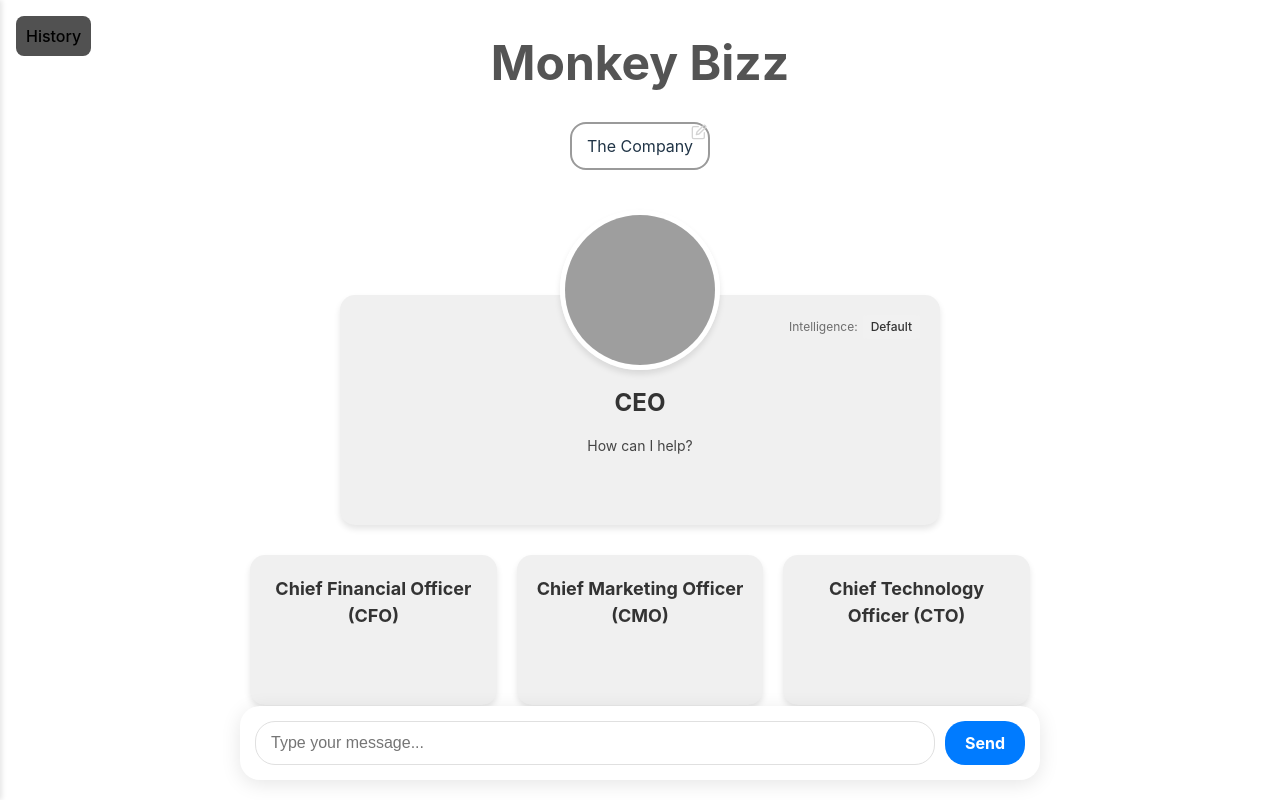
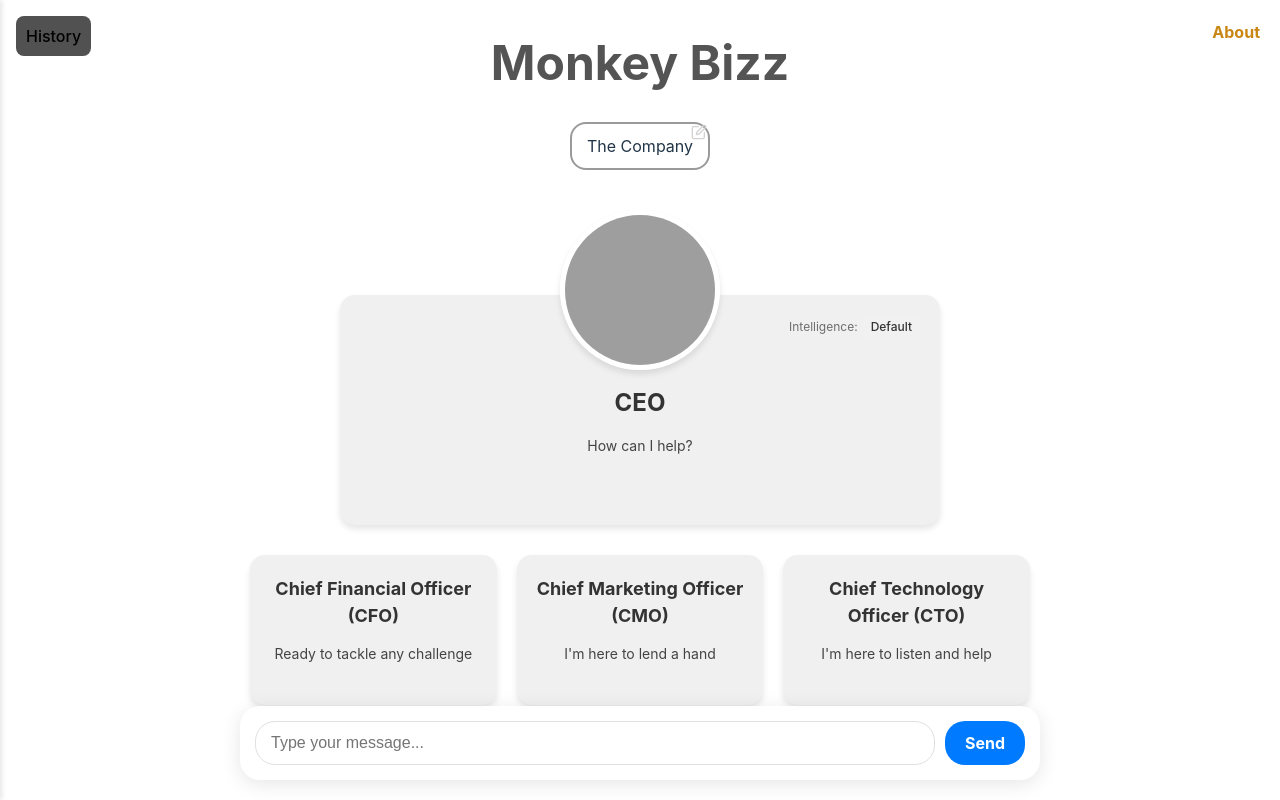
Before and after one commit to MacketSWE/monkey-bizz, a React (Vite) app: page / in a window 1280 px wide. Built offline with nearby package versions, Linux system fonts and the light colour scheme; grey boxes are pictures that could not be loaded.

Commit message:
Add empty state to the roles

```diff
--- a/src/components/CEOCard/CEOCard.tsx
+++ b/src/components/CEOCard/CEOCard.tsx
@@ -6,7 +6,7 @@ import useGlobalState from "../../store/useGlobalState";
 
 const CEOCard: React.FC = () => {
   const { ceo } = useCardState();
-  const { setModalType, setModalContent } = useGlobalState();
+  const { setModalType } = useGlobalState();
   const [isDropdownOpen, setIsDropdownOpen] = useState(false);
   const [selectedIntelligence, setSelectedIntelligence] = useState("Default");
 
@@ -22,7 +22,6 @@ const CEOCard: React.FC = () => {
 
   const handleUpgradeClick = () => {
     setIsDropdownOpen(false);
-    setModalContent("Upgrade to Expert Intelligence");
     setModalType("upgradeInfo");
   };
 
--- a/src/components/MainPage/MainPage.module.css
+++ b/src/components/MainPage/MainPage.module.css
@@ -104,3 +104,18 @@
   right: 3px;
   pointer-events: none;
 }
+
+.aboutLink {
+  position: fixed;
+  top: 20px;
+  right: 20px;
+  color: #c98613;
+  font-weight: bold;
+  cursor: pointer;
+  z-index: 1000;
+  transition: all 0.3s ease;
+}
+
+.aboutLink:hover {
+  text-decoration: underline;
+}
--- a/src/components/MainPage/MainPage.tsx
+++ b/src/components/MainPage/MainPage.tsx
@@ -16,7 +16,6 @@ const MainPage: React.FC = () => {
     toggleDrawer,
     modalType,
     setModalType,
-    modalContent,
     roles,
     businessInfo,
     setBusinessInfo,
@@ -46,12 +45,19 @@ const MainPage: React.FC = () => {
     setModalType("businessInfo");
   };
 
+  const handleAboutClick = () => {
+    setModalType("about");
+  };
+
   return (
     <div
       className={`${styles.appContainer} ${
         isDrawerOpen && !isMobile ? styles.drawerOpen : ""
       }`}
     >
+      <div className={styles.aboutLink} onClick={handleAboutClick}>
+        About
+      </div>
       {!isMobile && <Drawer />}
       <div className={styles.mainContent}>
         {!isDrawerOpen && (
@@ -117,8 +123,13 @@ const MainPage: React.FC = () => {
         {modalType === "upgradeInfo" && (
           <div>
             <h2>Upgrade</h2>
-            <p>{modalContent}</p>
-            <button onClick={() => setModalType(null)}>Close</button>
+            <p>Upgrade upgrade</p>
+          </div>
+        )}
+        {modalType === "about" && (
+          <div>
+            <h2>About Monkey Bizz</h2>
+            <p>About about</p>
           </div>
         )}
       </Modal>
--- a/src/components/Modal/Modal.module.css
+++ b/src/components/Modal/Modal.module.css
@@ -24,6 +24,7 @@
   flex-direction: column;
   animation: slideIn 0.3s ease-out;
   position: relative; /* Ensure positioning context for the close button */
+  color: #000;
 }
 
 .scrollableContent {
--- a/src/components/RoleCard/RoleCard.tsx
+++ b/src/components/RoleCard/RoleCard.tsx
@@ -1,17 +1,20 @@
-import React from "react";
+import React, { useMemo } from "react";
 import styles from "./RoleCard.module.css";
 import useGlobalState from "../../store/useGlobalState";
 import { Role } from "../../types/role"; // Import the Role interface
 import { useCardState } from "../../store/useCardState"; // Import useCardState
+import { getHello } from "../../helpers/getHello";
 
 const RoleCard: React.FC<{ role: Role }> = ({ role }) => {
   const { setModalType, setSelectedRole } = useGlobalState();
-  const { cards } = useCardState(); // Access cards from the store
+  const { cards } = useCardState();
 
   const handleClick = () => {
     setSelectedRole(role);
     setModalType("roleAnswer");
   };
+
+  const hello = useMemo(() => getHello(), []);
 
   // Get the content and loading state for this role
   const cardContent = cards[role.id]?.content || "";
@@ -28,7 +31,7 @@ const RoleCard: React.FC<{ role: Role }> = ({ role }) => {
       {isLoading ? (
         <div className={styles.loadingIndicator}>Loading...</div>
       ) : (
-        <p className={styles.description}>{cardContent}</p>
+        <p className={styles.description}>{cardContent || hello}</p>
       )}
     </div>
   );
--- /dev/null
+++ b/src/helpers/getHello.ts
@@ -0,0 +1,35 @@
+const helloPhrases = [
+  "At your service",
+  "What is it that you need?",
+  "Ready to assist you",
+  "What can I do for you today?",
+  "I'm here to help",
+  "How may I be of assistance?",
+  "What questions do you have?",
+  "Let me know how I can support you",
+  "I'm all ears",
+  "Feel free to ask anything",
+  "Your wish is my command",
+  "I'm ready when you are",
+  "What's on your mind?",
+  "How can I make your day better?",
+  "I'm here to lend a hand",
+  "What would you like to know?",
+  "I'm at your disposal",
+  "What can I clarify for you?",
+  "I'm here to assist with any task",
+  "How can I be of service?",
+  "What's your question?",
+  "I'm here to listen and help",
+  "What would you like assistance with?",
+  "Ready to tackle any challenge",
+  "What's puzzling you?",
+  "How can I make your life easier?",
+  "I'm here to find solutions",
+  "What's your goal today?",
+  "Let's work together on this",
+];
+
+export const getHello = () => {
+  return helloPhrases[Math.floor(Math.random() * helloPhrases.length)];
+};
--- a/src/store/useGlobalState.ts
+++ b/src/store/useGlobalState.ts
@@ -16,7 +16,6 @@ interface GlobalState {
   modalType: string | null;
   setModalType: (type: string | null) => void;
   modalContent: string | null;
-  setModalContent: (content: string | null) => void;
   messages: Message[];
   askQuestion: (question: string) => void;
   roles: Role[];
@@ -47,7 +46,6 @@ const useGlobalState = create<GlobalState>((set, get) => ({
   modalType: null,
   setModalType: (type) => set({ modalType: type }),
   modalContent: null,
-  setModalContent: (content) => set({ modalContent: content }),
   messages: JSON.parse(localStorage.getItem("messages") || "[]"),
   askQuestion: async (question) => {
     try {
```
Also changed, not shown: todo.txt.
